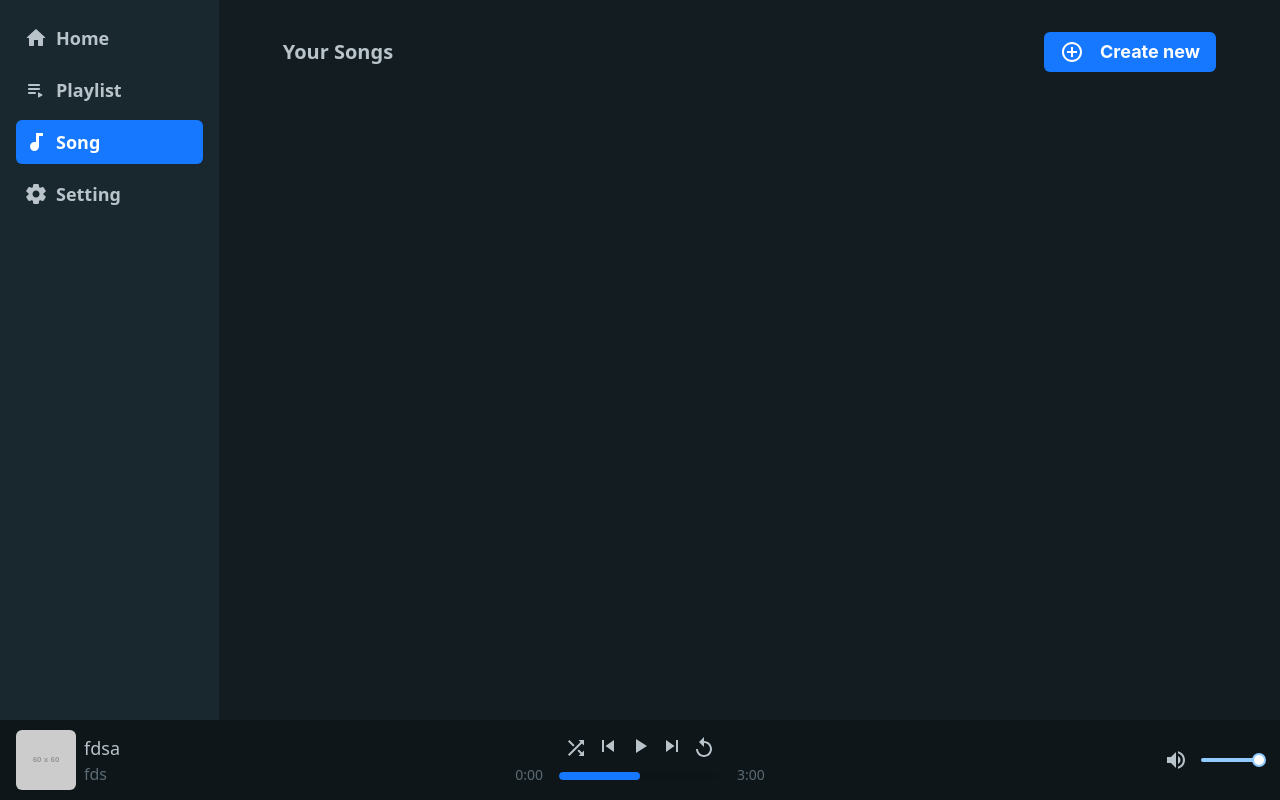
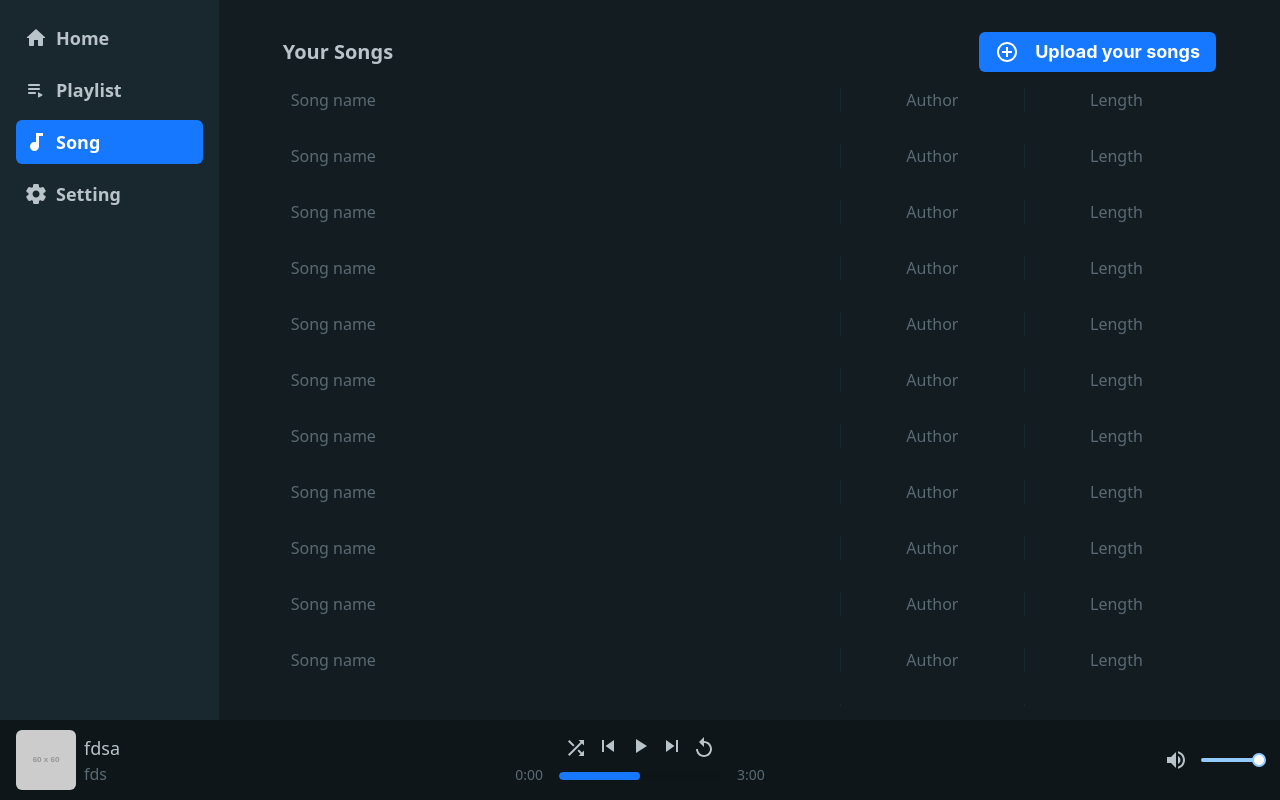
Before and after one commit to trgcghai/My-music, a Next.js app: page /song in a window 1280 px wide. Built offline with nearby package versions, Linux system fonts and the light colour scheme; what @ant-design/nextjs-registry would draw is missing.

Commit message:
feat: doing modal for songs page

```diff
--- a/app/globals.css
+++ b/app/globals.css
@@ -11,3 +11,15 @@
   --main: #1677ff;
   --bgHover: rgb(55, 65, 81);
 }
+
+@layer utilities {
+  /* Hide scrollbar for Chrome, Safari and Opera */
+  .no-scrollbar::-webkit-scrollbar {
+    display: none;
+  }
+  /* Hide scrollbar for IE, Edge and Firefox */
+  .no-scrollbar {
+    -ms-overflow-style: none; /* IE and Edge */
+    scrollbar-width: none; /* Firefox */
+  }
+}
--- a/app/layout.tsx
+++ b/app/layout.tsx
@@ -4,6 +4,7 @@ import "./globals.css";
 import Navbar from "./_components/Navbar";
 import { AntdRegistry } from "@ant-design/nextjs-registry";
 import PlayingController from "./_components/PlayingController/PlayingController";
+import "@ant-design/v5-patch-for-react-19";
 
 const geistSans = Geist({
   variable: "--font-geist-sans",
@@ -16,7 +17,7 @@ const geistMono = Geist_Mono({
 });
 
 export const metadata: Metadata = {
-  title: "Create Next App",
+  title: "My Music",
   description: "Generated by create next app",
 };
 
--- a/app/song/page.tsx
+++ b/app/song/page.tsx
@@ -1,18 +1,81 @@
+"use client";
 import { AddCircleOutline } from "@mui/icons-material";
-import { Button } from "antd";
+import { Button, Modal } from "antd";
+import SongRow from "../_components/SongRow";
+import { useState } from "react";
+import { Footer } from "antd/es/layout/layout";
+import DragFileInput from "../_components/DragFileInput";
 
 const Song = () => {
+  const [loading, setLoading] = useState(false);
+  const [open, setOpen] = useState(false);
+
+  const showModal = () => {
+    setOpen(true);
+  };
+
+  const handleOk = () => {
+    setLoading(true);
+    setTimeout(() => {
+      setLoading(false);
+      setOpen(false);
+    }, 3000);
+  };
+
+  const handleCancel = () => {
+    setOpen(false);
+  };
+
   return (
+    <>
       <div className="flex items-center justify-between">
         <p className="text-xl font-bold">Your Songs</p>
         <Button
           variant="filled"
           className="!flex !items-center !gap-4 !border-0 !bg-main !px-4 !py-5 !text-lg !font-bold !text-white"
+          onClick={showModal}
         >
           <AddCircleOutline />
-        Create new
+          Upload your songs
         </Button>
       </div>
+      <div className="no-scrollbar mt-2 h-[85%] space-y-4 overflow-scroll">
+        <SongRow />
+        <SongRow />
+        <SongRow />
+        <SongRow />
+        <SongRow />
+        <SongRow />
+        <SongRow />
+        <SongRow />
+        <SongRow />
+        <SongRow />
+        <SongRow />
+        <SongRow />
+        <SongRow />
+        <SongRow />
+        <SongRow />
+        <SongRow />
+        <SongRow />
+        <SongRow />
+        <SongRow />
+      </div>
+
+      <Modal
+        open={open}
+        title="Upload your songs"
+        onOk={handleOk}
+        onCancel={handleCancel}
+        footer={[
+          <Button key="back" onClick={handleCancel}>
+            Return
+          </Button>,
+          <Button type="primary" loading={loading} onClick={handleOk}>
+            Confirm
+          </Button>,
+        ]}
+      ></Modal>
+    </>
   );
 };
 export default Song;
--- a/package.json
+++ b/package.json
@@ -10,6 +10,7 @@
   },
   "dependencies": {
     "@ant-design/nextjs-registry": "^1.0.2",
+    "@emotion/styled": "^11.14.0",
     "@mui/icons-material": "^6.3.0",
     "antd": "^5.22.7",
     "dayjs": "^1.11.13",
@@ -19,6 +20,7 @@
     "react-dropzone": "^14.3.5"
   },
   "devDependencies": {
+    "@ant-design/v5-patch-for-react-19": "^1.0.3",
     "@eslint/eslintrc": "^3",
     "@types/node": "^20",
     "@types/react": "^19",
```
Also changed, not shown: 1 other file (tests, documents, lock files or other folders). Lines whose indentation alone changed are shown as unchanged.
